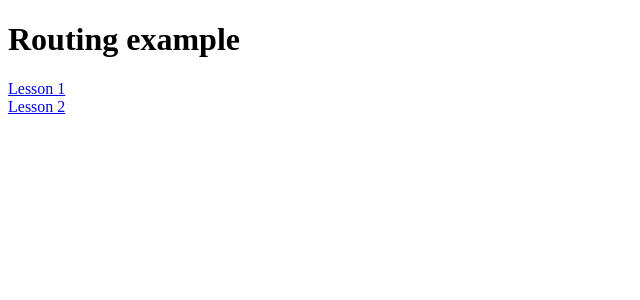
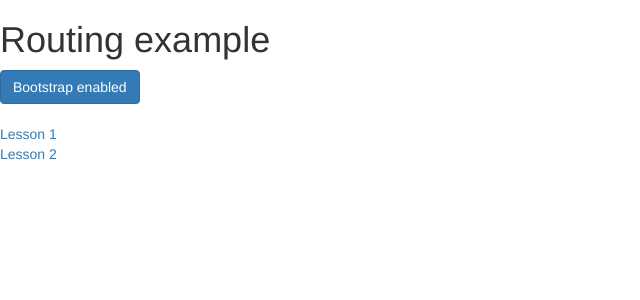
Before and after one commit to jjayaraman/angular4, an Angular app in the folder route/: page / in a window 1280 px wide. Shown: the top 300 px of the page, without its empty margins (0-640 px from the left). Built offline with nearby package versions, Linux system fonts and the light colour scheme.

Commit message:
bootstrap enabled

```diff
--- a/route/package.json
+++ b/route/package.json
@@ -21,12 +21,14 @@
     "@angular/platform-browser": "^4.2.4",
     "@angular/platform-browser-dynamic": "^4.2.4",
     "@angular/router": "^4.2.4",
+    "bootstrap": "^3.3.7",
     "core-js": "^2.4.1",
+    "jquery": "^3.2.1",
     "rxjs": "^5.4.2",
     "zone.js": "^0.8.14"
   },
   "devDependencies": {
-    "@angular/cli": "1.4.0",
+    "@angular/cli": "1.4.2",
     "@angular/compiler-cli": "^4.2.4",
     "@angular/language-service": "^4.2.4",
     "@types/jasmine": "~2.5.53",
--- a/route/src/app/app.component.html
+++ b/route/src/app/app.component.html
@@ -1,9 +1,9 @@
 <h1>Routing example</h1>
+
+<button class="btn btn-primary">Bootstrap enabled</button> <br><br>
 
 <a href='#/lesson1'>Lesson 1</a> <br>
 <a href='#/lesson2'>Lesson 2</a> <br>
 
 
-
-
 <router-outlet></router-outlet>
```
Also changed, not shown: route/.angular-cli.json, 1 other file (tests, documents, lock files or other folders).
